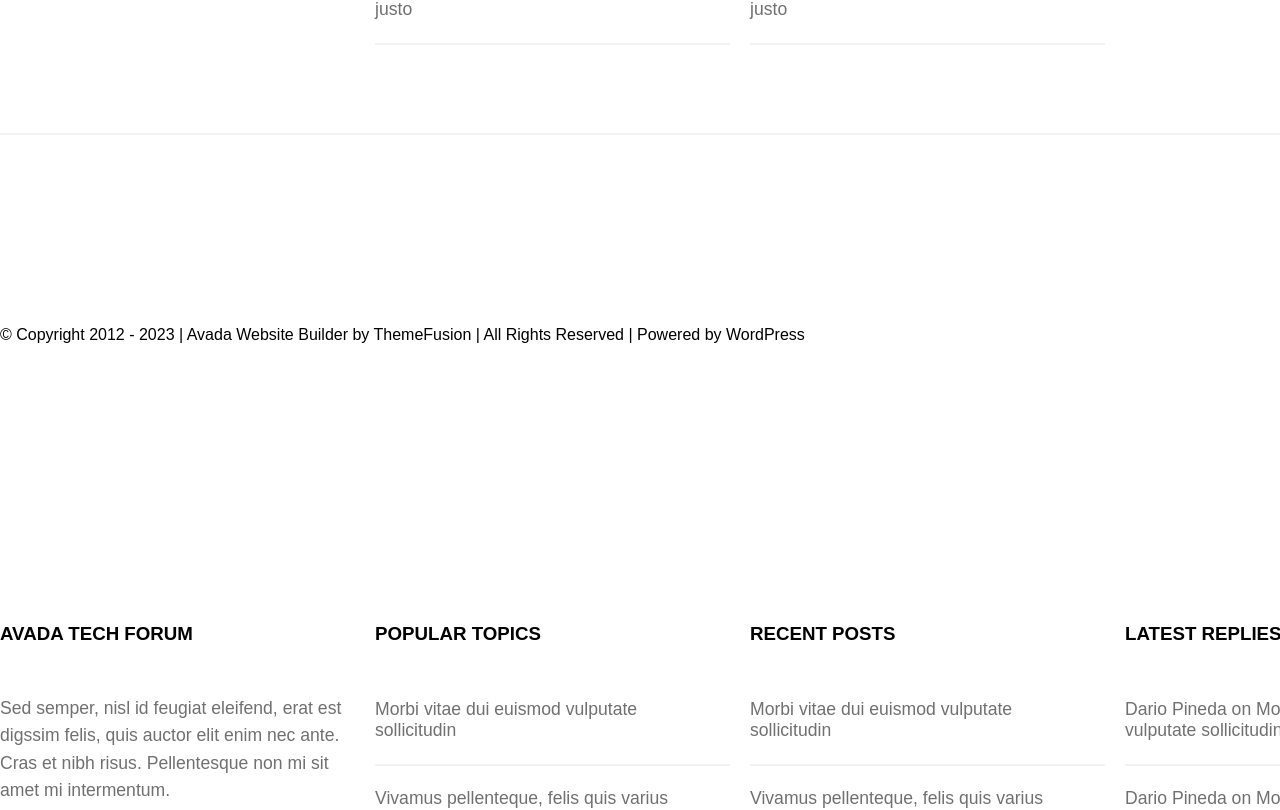
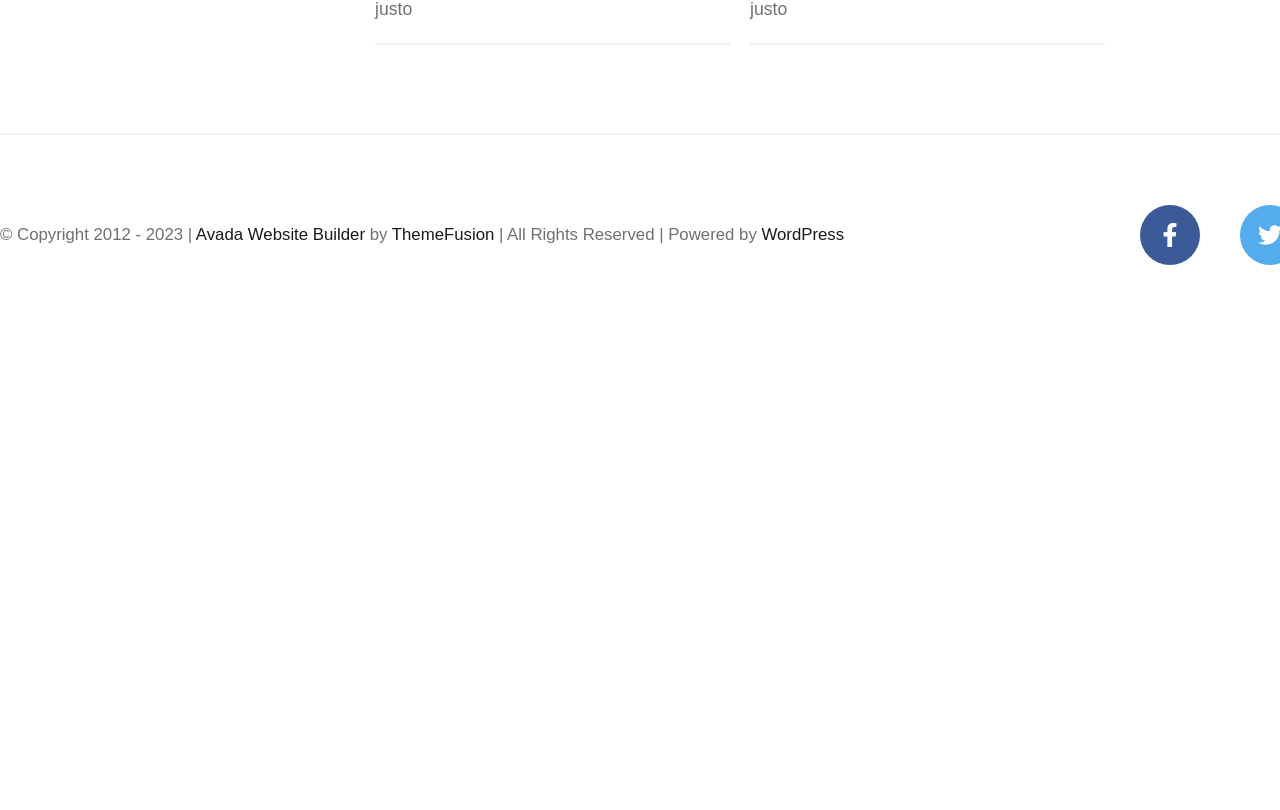
Before and after one commit to LucaMazzola02/proj-html-vuejs, a Vue app: page / in a window 1280 px wide. Shown: the part 5817-6627 px from the top of the page. After the commit the page ends 6152 px from the top, so only its background shows below. Built offline with nearby package versions, Linux system fonts and the light colour scheme.

Commit message:
create footer of the page and lateral icon

```diff
--- a/src/App.vue
+++ b/src/App.vue
@@ -1,8 +1,12 @@
 <template>
-  <AppHeader />
-  <AppJumbotron/>
-  <AppMain />
-  <AppFooter />
+  <div class="app">
+    <AppIcons />
+    <AppHeader />
+    <AppJumbotron/>
+    <AppMain />
+    <AppFooter />
+  </div>
+
 </template>
 
 <script>
@@ -10,6 +14,7 @@ import AppHeader from './components/AppHeader.vue';
 import AppMain from './components/AppMain.vue';
 import AppFooter from './components/AppFooter.vue';
 import AppJumbotron from './components/AppJumbotron.vue';
+import AppIcons from './components/AppIcons.vue';
 
 
 export default {
@@ -18,11 +23,16 @@ export default {
       AppHeader,
       AppMain,
       AppFooter,
-      AppJumbotron
+      AppJumbotron,
+      AppIcons
     }
 }
 </script>
 
 <style lang="scss">
   @import './styles/general.scss';
+
+  .app{
+    position: relative;
+  }
 </style>
--- a/src/components/AppFooter.vue
+++ b/src/components/AppFooter.vue
@@ -33,9 +33,16 @@
     <div class="footer-bottom">
         <div class="container flex">
             <section>
-                <p>© Copyright 2012 - 2023 | Avada Website Builder by ThemeFusion | All Rights Reserved | Powered by WordPress</p>
+                <p>© Copyright 2012 - 2023 | <span>Avada Website Builder</span> by <span>ThemeFusion</span>  | All Rights Reserved | Powered by <span>WordPress</span></p>
             </section>
-            <section></section>
+            <section>
+                <ul class="flex">
+                    <li class="bg-fb"><i class="fa-brands fa-facebook-f"></i></li>
+                    <li class="bg-tw"><i class="fa-brands fa-twitter"></i></li>
+                    <li class="bg-ig"><i class="fa-brands fa-instagram"></i></li>
+                    <li class="bg-yt"><i class="fa-brands fa-youtube"></i></li>
+                </ul>
+            </section>
         </div>
     </div>
 
@@ -90,10 +97,40 @@ export default {
 }
 
 .footer-bottom .container{
-    height: 400px;
+    height: 200px;
     justify-content: space-between;
     align-items: center;
 
+    & p{
+        color: $greyColor;
+        font-size: 1.05rem;
+    }
+
+    & section p span{
+        color: $blackColor;
+        transition: $transition;
+        &:hover{
+            color: $skyblueColor;
+        }
+    }
+
+
+
+    section ul li{
+        width: 60px;
+        height: 60px;
+        border-radius: 50%;
+        margin-left: 2.5rem;
+        font-size: 1.5rem;
+        position: relative;
+        color: $whiteColor;
+        & i{
+            position: absolute;
+            top: 50%;
+            left: 50%;
+            transform: translate(-50%, -50%);
+        }
+    }
 }
 
 </style>
--- /dev/null
+++ b/src/components/AppIcons.vue
@@ -0,0 +1,53 @@
+<template>
+    <div class="icon prebuilts">
+        <i class="fa-solid fa-folder"></i>
+        <p>Prebuilts</p>
+    </div>
+    <div class="icon buy-now">
+        <i class="fa-solid fa-cart-shopping"></i>
+        <p>Buy now</p>
+    </div>
+
+
+</template>
+
+<script>
+export default {
+      name: 'AppIcons',
+
+  }
+</script>
+
+<style lang="scss" scoped>
+@use '../styles/partials/_variables' as *;
+
+
+    .icon{
+        position: absolute;
+        padding: 14px 6px 0 6px;
+        width: 80px;
+        height: 80px;
+        cursor: pointer;
+        background-color: #fff;
+        border-radius: 6px;
+        box-shadow: 0 0 25px 5px rgba(0,0,0,.2);
+        text-align: center;
+        color: rgba(63,114,155,255);
+        font-weight: bolder;
+        & i{
+            font-size: 1.5rem;
+            margin-bottom: 8px;
+
+        }
+    }
+    .prebuilts{
+        top: 150px;
+        right: 15px;
+    }
+    .buy-now{
+        top: 240px;
+        right: 15px;
+    }
+
+
+</style>
--- a/src/components/AppMain.vue
+++ b/src/components/AppMain.vue
@@ -10,7 +10,6 @@
     </div>
     <AppCommunity />
     <AppCta />
-    <AppFooter />
 </template>
 
 <script>
@@ -19,7 +18,6 @@ import CardList from './CardList.vue'
 import ForumLayout from './ForumLayout.vue'
 import AppCommunity from './AppCommunity.vue'
 import AppCta from './AppCta.vue'
-import AppFooter from './AppFooter.vue'
 
 
 export default {
@@ -30,7 +28,7 @@ export default {
         ForumLayout,
         AppCommunity,
         AppCta,
-        AppFooter,
+
     }
 }
 </script>
--- a/src/styles/general.scss
+++ b/src/styles/general.scss
@@ -58,3 +58,16 @@ button{
 .spacer i{
     margin-left: 0.7rem;
 }
+
+.bg-fb{
+    background-color: rgba(60,89,152,255);
+}
+.bg-tw{
+    background-color: rgba(84,172,238,255);
+}
+.bg-ig{
+    background-color: rgba(63,114,155,255);
+}
+.bg-yt{
+    background-color: rgba(205,32,31,255);
+}
```
